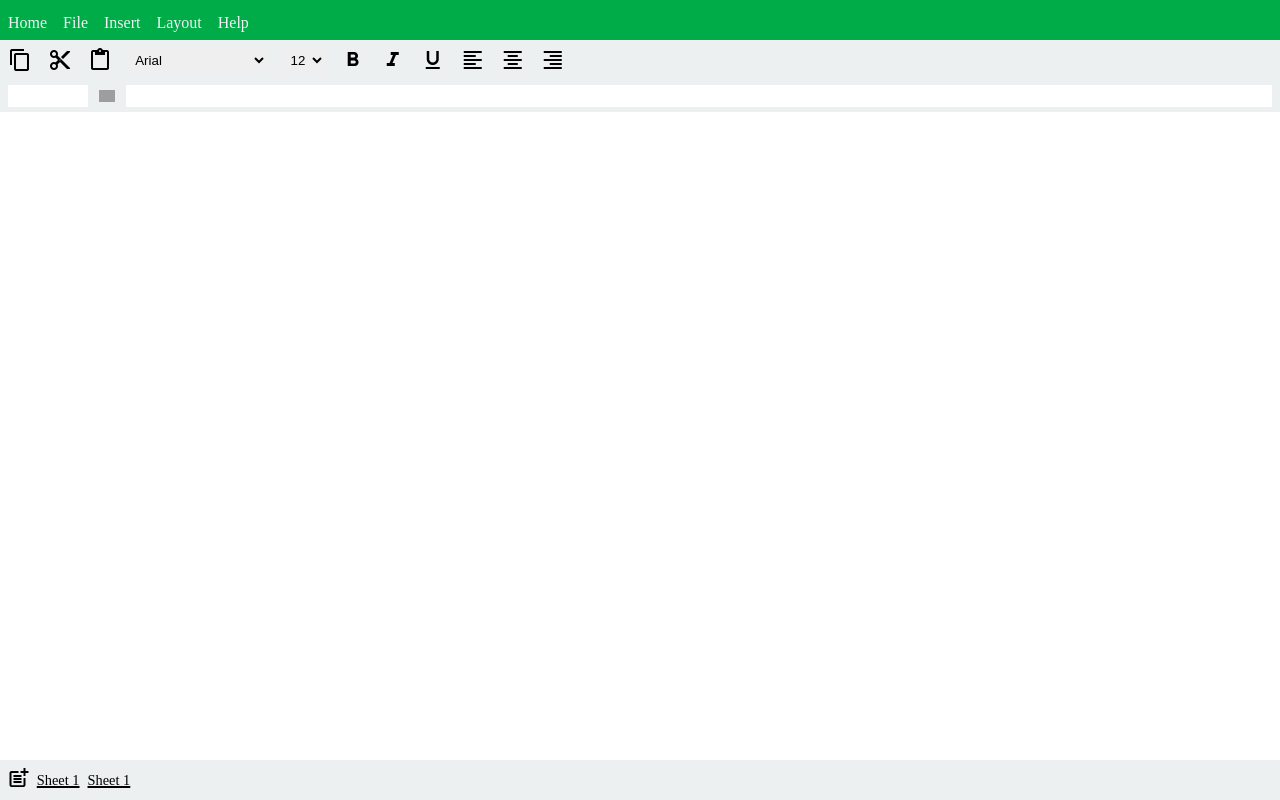
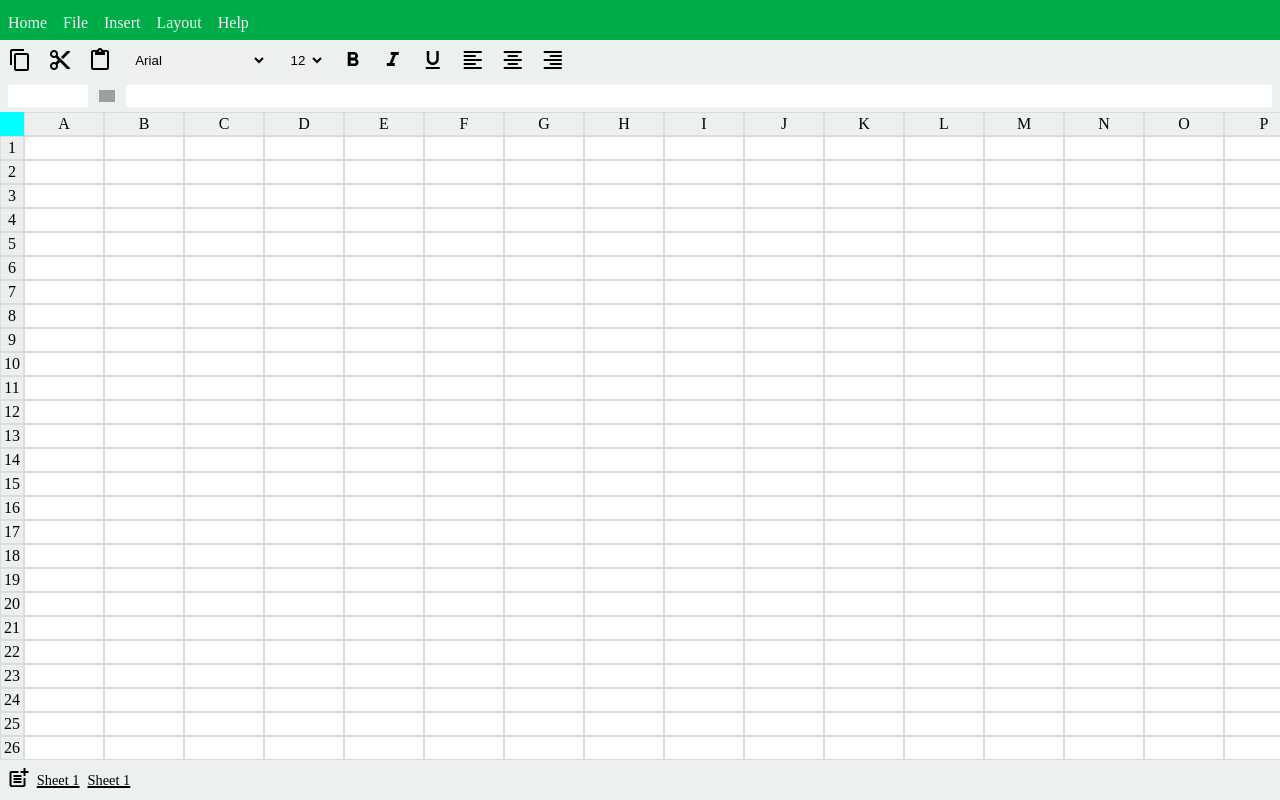
Before and after one commit to gopeshwark/spreadsheet, a plain HTML site: page html-css-js/index.html in a window 1280 px wide. Drawn offline with Linux system fonts and the light colour scheme; grey boxes are pictures that could not be loaded.

Commit message:
Created UI for Grid

```diff
--- a/html-css-js/index.html
+++ b/html-css-js/index.html
@@ -62,14 +62,15 @@
     <div class="formula-action-container">
         <input type="text" readonly class="address-bar">
         <img class="formula-icon" src="https://img.icons8.com/ios/50/000000/formula-fx.png" alt="">
-        <!-- <div>
-            <span class="material-icons">
-                function
-            </span>
-        </div> -->
         <input type="text" class="formula-bar">
     </div>
-    <div class="grid-container"></div>
+    <div class="grid-container">
+        <div class="top-left-square-box"></div>
+        <div class="left-row-address-container"></div>
+        <div class="cell-container">
+            <div class="top-col-address-container"></div>
+        </div>
+    </div>
     <div class="sheet-action-container">
         <div class="sheet-add-icon">
             <span class="material-icons">
--- a/html-css-js/script.js
+++ b/html-css-js/script.js
@@ -0,0 +1,33 @@
+let rows = 100;
+let cols = 26;
+
+let rowAddressContainer = document.querySelector(".left-row-address-container");
+let colAddressContainer = document.querySelector(".top-col-address-container");
+let cellContainer = document.querySelector(".cell-container");
+
+for (let i = 0; i < rows; i++) {
+    let rowAddress = document.createElement("div");
+    rowAddress.setAttribute("class", "row-address")
+    rowAddress.innerHTML = i + 1;
+    rowAddressContainer.appendChild(rowAddress)
+}
+
+for (let i = 0; i < cols; i++) {
+    let colAddress = document.createElement("div");
+    colAddress.setAttribute("class", "col-address")
+    colAddress.innerHTML = String.fromCharCode(65 + i);
+    colAddressContainer.appendChild(colAddress)
+}
+
+for (let i = 0; i < rows; i++) {
+    let rowContainer = document.createElement("div");
+    rowContainer.setAttribute("class", "cell-row")
+    for (let j = 0; j < cols; j++) {
+        let cell = document.createElement("div");
+        cell.setAttribute("class", "cell")
+        cell.setAttribute("contenteditable", "true")
+        rowContainer.appendChild(cell);
+
+    }
+    cellContainer.appendChild(rowContainer);
+}
--- a/html-css-js/style.css
+++ b/html-css-js/style.css
@@ -113,4 +113,73 @@ body{
 /* Gridf Container   */
 .grid-container{
     height: calc(100vh - 2.5rem - 2.5rem - 2rem - 2.5rem);
+    position: relative;
+    overflow: auto;
+    /* width: 100vw; */
 }
+
+.top-left-square-box{
+    width: 1.5rem;
+    height: 1.5rem;
+    background-color: aqua;
+    position: sticky;
+    top: 0;
+    left: 0;
+    z-index: 5;
+}
+
+.left-row-address-container{
+    width: 1.5rem;
+    /* height: 10rem; */
+    display: block;
+    position: sticky;
+    top: 1.5rem;
+    left: 0;
+    z-index: 1;
+    background-color: #ecf0f1;
+}
+
+.row-address{
+    height: 1.5rem;
+    width: 1.5rem;
+    display: flex;
+    align-items: center;
+    justify-content: center;
+    border: 1px solid #dcdcdc;
+}
+
+.cell-container{
+    position: absolute;
+    top: 0;
+    left: 1.5rem;
+    /* height: auto; */
+}
+
+.top-col-address-container{
+    display: flex;
+    position: sticky;
+    top: 0;
+    left: 1.5rem;
+    z-index: 1;
+    background-color: #ecf0f1;
+}
+
+.col-address{
+    height: 1.5rem;
+    width: 5rem;
+    display: flex;
+    align-items: center;
+    justify-content: center;
+    border: 1px solid #dcdcdc;
+}
+
+.cell-row{
+    display: flex;
+}
+
+.cell {
+    border: 1px solid #dcdcdc;
+    height: 1.5rem;
+    width: 5rem;
+    outline: none;
+}
```
